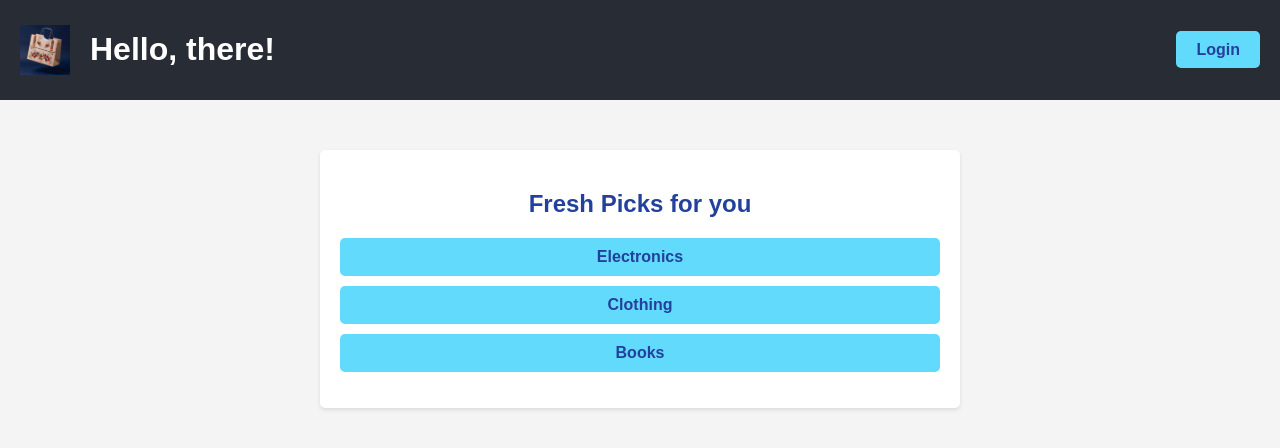
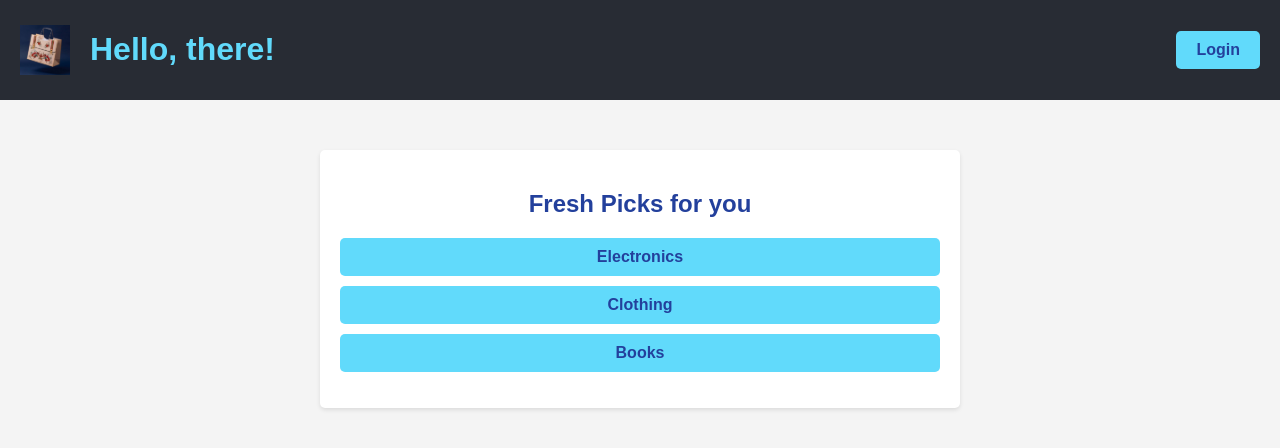
Before and after one commit to poonamrp3/ecommerce-app, a React (Create React App) app: page / in a window 1280 px wide. Shown: the top 448 px of the page. Built offline with nearby package versions, Linux system fonts and the light colour scheme.

Commit message:
Style changes

```diff
--- a/src/components/Header.js
+++ b/src/components/Header.js
@@ -1,20 +1,27 @@
 import React from "react";
-import { Link } from "react-router-dom";
+import { Link, useNavigate } from "react-router-dom";
 import logo from '../assets/bag.jpg';
+import '../styles.css';
 
 const Header = ({ isLoggedIn, username }) => {
+  const navigate = useNavigate();
+
+  const handleLandingPageClick = () => {
+     navigate("/");
+  }
+
   return (
-    <header>
-      <img src={logo} alt="logo" />
-      <h1>Hello, there!</h1>
-      <nav>
+    <header className="header">
+      <img src={logo} alt="logo" className="logo" />
+      <h1 onClick={handleLandingPageClick} className="clickable-title">Hello, there!</h1>
+      <nav className="nav">
         {isLoggedIn ? (
           <>
-            <span>Hello, {username}!</span>
-            <Link to="/account-details">Account</Link>
+            <span className="welcome-message">Hello, {username}!</span>
+            <Link to="/account-details" className="nav-link">Account</Link>
           </>
         ) : (
-          <Link to="/login">Login</Link>
+          <Link to="/login" className="nav-link">Login</Link>
         )}
       </nav>
     </header>
--- a/src/styles.css
+++ b/src/styles.css
@@ -8,7 +8,8 @@ body {
   padding: 0;
 }
 
-  header {
+/* Header Styles */
+.header {
   display: flex;
   align-items: center;
   justify-content: space-between;
@@ -17,21 +18,33 @@ body {
   color: white;
 }
 
-  header img {
+.logo {
   height: 50px;
   margin-right: 20px;
 }
 
-  header h1 {
+.clickable-title {
+  cursor: pointer;
   flex: 1;
   text-align: left;
+  color: #61dafb;
+  transition: color 0.3s ease;
 }
 
-  nav {
-    margin-left: auto;
+.clickable-title:hover {
+  color: #21a1f1;
 }
 
-  nav a {
+.nav {
+  display: flex;
+  align-items: center;
+}
+
+.welcome-message {
+  margin-right: 20px;
+}
+
+.nav-link {
   background-color: #61dafb;
   color: #23409c;
   padding: 10px 20px;
@@ -40,6 +53,11 @@ body {
   font-weight: bold;
   border: none;
   cursor: pointer;
+  transition: background-color 0.3s ease;
+}
+
+.nav-link:hover {
+  background-color: #21a1f1;
 }
 
 /* Form Styles */
@@ -79,6 +97,7 @@ body {
   border-radius: 5px;
   font-weight: bold;
   cursor: pointer;
+  transition: background-color 0.3s ease;
 }
 
 form button:hover {
@@ -113,8 +132,6 @@ body {
   border: none;
   cursor: pointer;
 }
-
-  /* src/styles.css */
 
 /* Category List Styles */
 .category-list {
```
Lines whose indentation alone changed are shown as unchanged.
